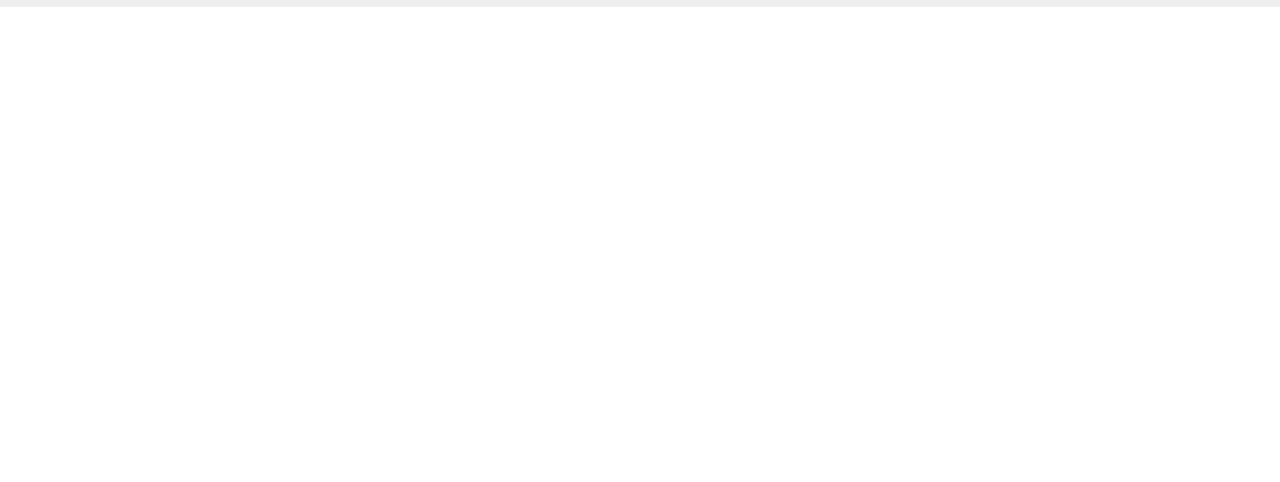
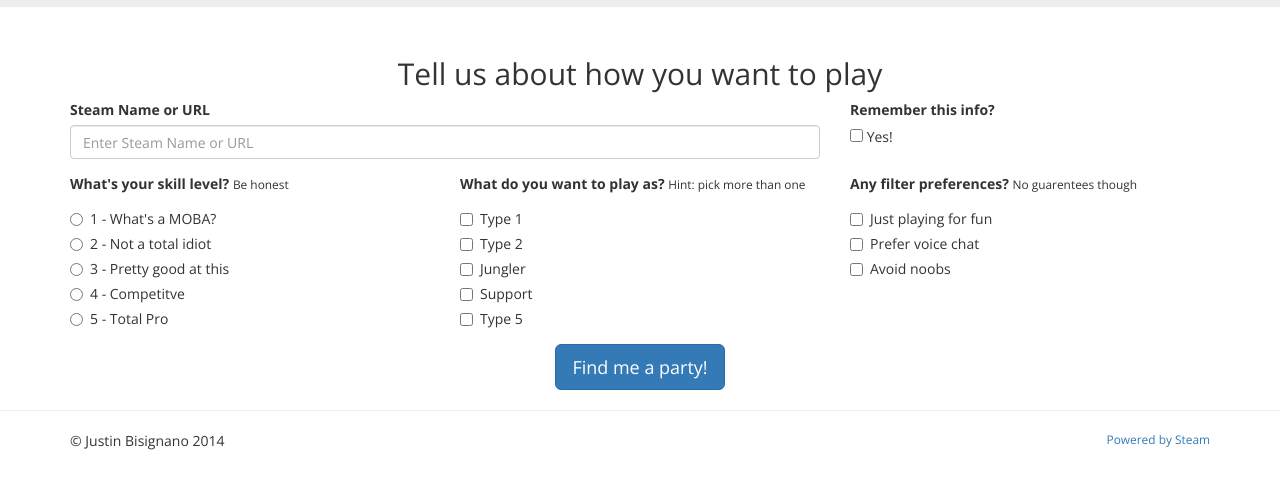
Before and after one commit to JustinBis/MOBAMatch, a website: page website/index.html in a window 1280 px wide. Shown: the part 318-800 px from the top of the page. Drawn offline with nearby package versions, Linux system fonts and the light colour scheme.

Commit message:
Website improvements
The front page is mostly built now

```diff
--- a/website/index.html
+++ b/website/index.html
@@ -48,11 +48,148 @@
 
 
     <!-- Player details area -->
-    <div id="playerinfo" class="container">
+    <div id="details" class="container">
+        <h2 class="text-center">Tell us about how you want to play</h2>
 
+        <form id="playerInfo" role="form">
+
+            <div class="row">
+                <div class="col-md-8 form-group">
+                    <label for="steamName">Steam Name or URL</label>
+                    <input type="text" class="form-control" id="steamName" placeholder="Enter Steam Name or URL">
+                </div>
+                <div class="col-md-4 form-group">
+                    <label>
+                        Remember this info?
+                    </label>
+                    <div>
+                        <input type="checkbox" id="rememberMe" value="rememberMe">
+                        Yes!
+                    </div>
+                </div>
+            </div>
+
+
+
+            <div class="row">
+
+            <!-- Skill Level -->
+            <div class="col-md-4">
+                <div class="form-group">
+                    <label for="skillLevel">What's your skill level?</label>
+                    <small>Be honest</small>
+                    <div class="radio">
+                        <label>
+                        <input type="radio" name="skillLevel" id="skillLevel1" value="1">
+                            1 - What's a MOBA?
+                        </label>
+                    </div>
+                    <div class="radio">
+                        <label>
+                        <input type="radio" name="skillLevel" id="skillLevel2" value="2">
+                            2 - Not a total idiot
+                        </label>
+                    </div>
+                    <div class="radio">
+                        <label>
+                        <input type="radio" name="skillLevel" id="skillLevel3" value="3">
+                            3 - Pretty good at this
+                        </label>
+                    </div>
+                    <div class="radio">
+                        <label>
+                        <input type="radio" name="skillLevel" id="skillLevel4" value="4">
+                            4 - Competitve
+                        </label>
+                    </div>
+                    <div class="radio">
+                        <label>
+                        <input type="radio" name="skillLevel" id="skillLevel5" value="5">
+                            5 - Total Pro
+                        </label>
+                    </div>
+                </div>
+            </div>
+
+            <!-- Player Type -->
+            <div class="col-md-4">
+                <div class="form-group">
+                <label for="skillLevel">What do you want to play as?</label>
+                <small>Hint: pick more than one</small>
+                    <div class="checkbox">
+                        <label>
+                            <input type="checkbox" id="playerType1" value="1">
+                            Type 1
+                        </label>
+                    </div>
+                    <div class="checkbox">
+                        <label>
+                            <input type="checkbox" id="playerType2" value="2">
+                            Type 2
+                        </label>
+                    </div>
+                    <div class="checkbox">
+                        <label>
+                            <input type="checkbox" id="playerType3" value="3">
+                            Jungler
+                        </label>
+                    </div>
+                    <div class="checkbox">
+                        <label>
+                            <input type="checkbox" id="playerType4" value="4">
+                            Support
+                        </label>
+                    </div>
+                    <div class="checkbox">
+                        <label>
+                            <input type="checkbox" id="playerType5" value="5">
+                            Type 5
+                        </label>
+                    </div>
+                </div>
+            </div>
+
+            <!-- Filters -->
+            <div class="col-md-4">
+                <div class="form-group">
+                <label for="filters">Any filter preferences?</label>
+                <small>No guarentees though</small>
+                    <div class="checkbox">
+                        <label>
+                            <input type="checkbox" id="justForFun" value="justForFun">
+                            Just playing for fun
+                        </label>
+                    </div>
+                    <div class="checkbox">
+                        <label>
+                            <input type="checkbox" id="voiceChat" value="voiceChat">
+                            Prefer voice chat
+                        </label>
+                    </div>
+                    <div class="checkbox">
+                        <label>
+                            <input type="checkbox" id="avoidNoobs" value="avoidNoobs">
+                            Avoid noobs
+                        </label>
+                    </div>
+                </div>
+            </div>
+
+            <!-- End row -->
+            </div>
+
+            <div class="row text-center">
+                <button type="submit" class="btn btn-lg btn-primary">Find me a party!
+                </button>
+            </div>
+        </form>
     </div>
 
-
+    <hr>
+    <footer class="container">
+        <a href="http://steampowered.com/" class="small pull-right">Powered by Steam</a>
+        <p>&copy; Justin Bisignano 2014</p>
+    </footer>
     <!-- Hosted CDN scripts -->
     <script src="//code.jquery.com/jquery-1.11.0.min.js"></script>
     <script src="//maxcdn.bootstrapcdn.com/bootstrap/3.2.0/js/bootstrap.min.js"></script>
```
